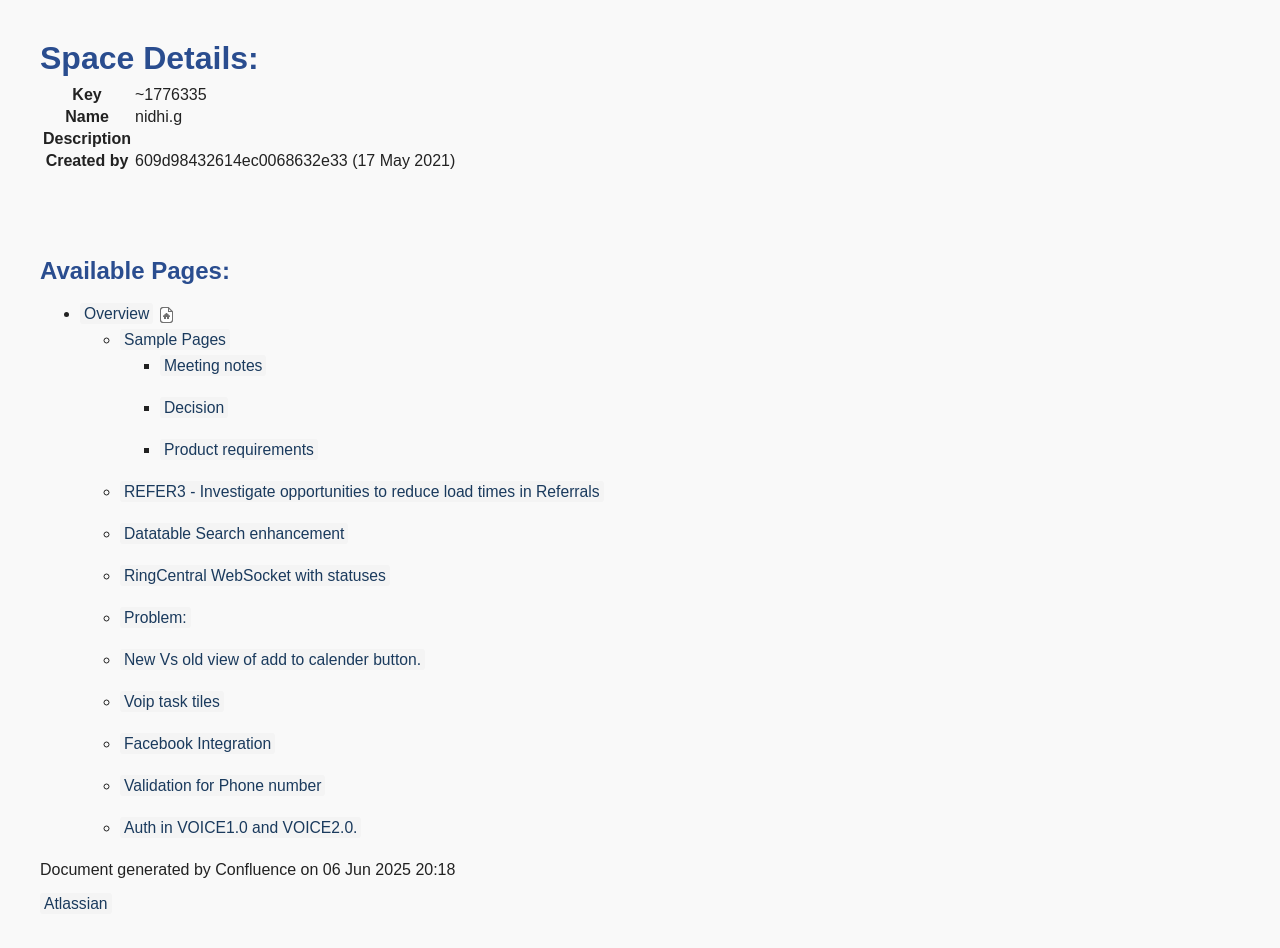
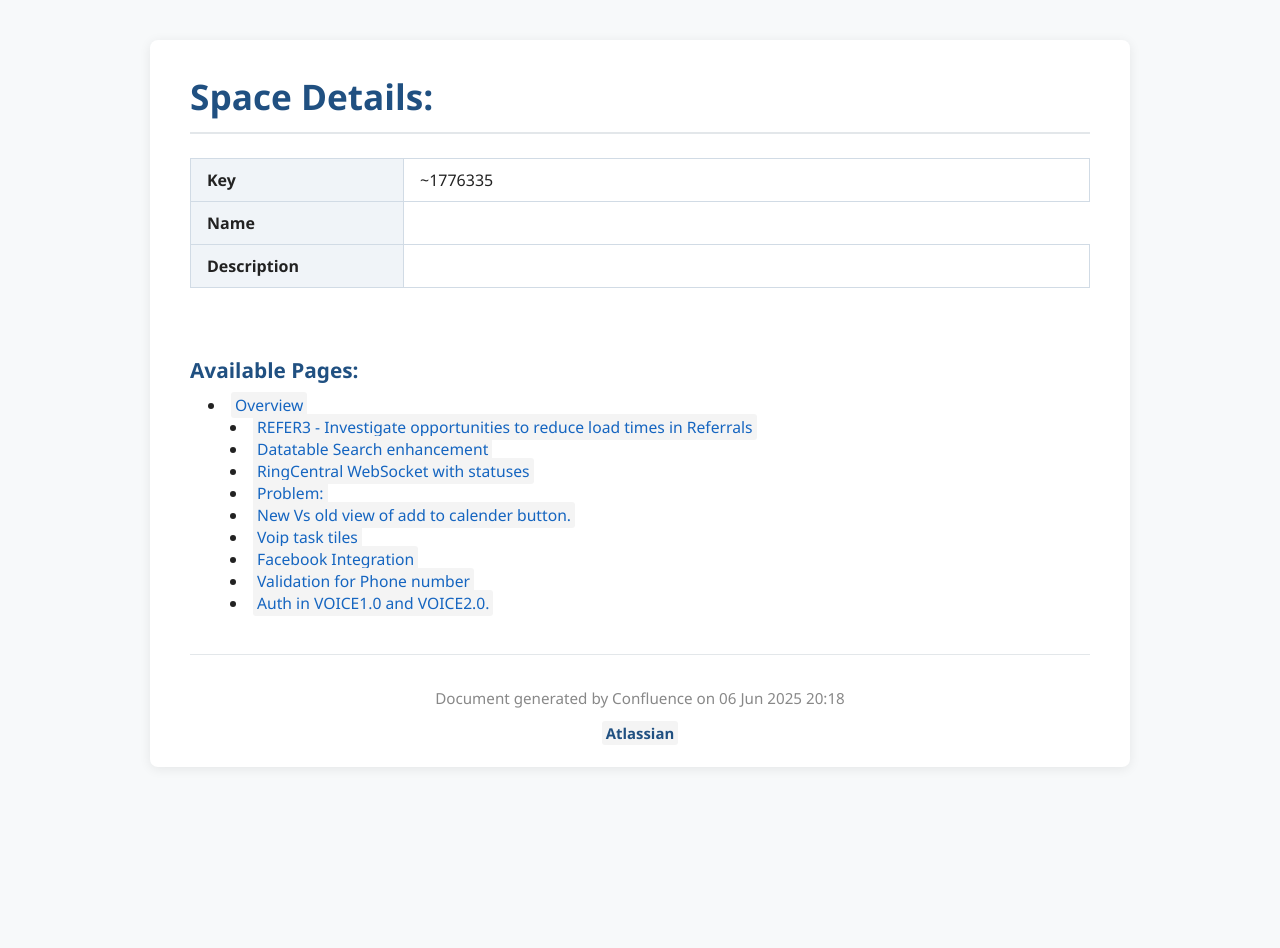
Before and after one commit to nidhiG2610/docs, a plain HTML site: page index.html in a window 1280 px wide. After the commit the page ends 807 px from the top, so only its background shows below. Drawn offline with Linux system fonts and the light colour scheme.

Commit message:
updated css part-2

```diff
--- a/index.html
+++ b/index.html
@@ -3,11 +3,95 @@
 <!DOCTYPE html>
 <html>
     <head>
-        <title>~1776335 (nidhi.g)</title>
+        <title>(nidhi.g)</title>
         <link rel="stylesheet" href="style.css" type="text/css" />
         <META http-equiv="Content-Type" content="text/html; charset=UTF-8">
     </head>
-
+    <style>
+        body {
+            font-family: 'Segoe UI', Arial, sans-serif;
+            background: #f7f9fa;
+            margin: 0;
+            color: #222;
+        }
+        #page {
+            max-width: 900px;
+            margin: 40px auto;
+            background: #fff;
+            box-shadow: 0 2px 12px rgba(0,0,0,0.08);
+            border-radius: 8px;
+            padding: 32px 40px 24px 40px;
+        }
+        #main-header {
+            border-bottom: 2px solid #e3e7ea;
+            margin-bottom: 24px;
+            padding-bottom: 12px;
+        }
+        .pagetitle {
+            font-size: 2.2em;
+            color: #205081;
+            margin: 0;
+        }
+        .confluenceTable {
+            width: 100%;
+            border-collapse: collapse;
+            margin-bottom: 24px;
+        }
+        .confluenceTh, .confluenceTd {
+            border: 1px solid #d1dbe5;
+            padding: 10px 16px;
+        }
+        .confluenceTh {
+            background: #f0f4f8;
+            font-weight: 600;
+            text-align: left;
+            width: 180px;
+        }
+        .confluenceTd {
+            background: #fff;
+        }
+        .pageSectionHeader {
+            margin-bottom: 10px;
+        }
+        .pageSectionTitle {
+            font-size: 1.3em;
+            color: #205081;
+            margin: 0 0 8px 0;
+        }
+        ul {
+            list-style: disc inside;
+            margin: 0 0 0 18px;
+            padding: 0;
+        }
+        ul ul {
+            margin-left: 22px;
+        }
+        a {
+            color: #1565c0;
+            text-decoration: none;
+            transition: color 0.2s;
+        }
+        a:hover {
+            color: #0d47a1;
+            text-decoration: underline;
+        }
+        #footer {
+            margin-top: 40px;
+            border-top: 1px solid #e3e7ea;
+            padding-top: 18px;
+            color: #888;
+            font-size: 0.95em;
+            text-align: center;
+        }
+        #footer-logo a {
+            color: #205081;
+            font-weight: bold;
+            text-decoration: none;
+        }
+        #footer-logo a:hover {
+            text-decoration: underline;
+        }
+    </style>
     <body class="theme-default aui-theme-default">
         <div id="page">
             <div id="main" class="aui-page-panel">
@@ -26,15 +110,10 @@
                         </tr>
                         <tr>
                             <th class="confluenceTh">Name</th>
-                            <td class="confluenceTd">nidhi.g</td>
                         </tr>
                         <tr>
                             <th class="confluenceTh">Description</th>
                             <td class="confluenceTd"></td>
-                        </tr>
-                        <tr>
-                            <th class="confluenceTh">Created by</th>
-                            <td class="confluenceTd">609d98432614ec0068632e33 (17 May 2021)</td>
                         </tr>
                     </table>
                     </div>
@@ -47,32 +126,9 @@
                         </div>
                             <ul>
                         <li>
-                <a href="Overview_1547436107.html">Overview</a>
+                            <a href="index.html">Overview</a>
 
-         <img src="images/icons/contenttypes/home_page_16.png" height="16" width="16" border="0" align="absmiddle"/>                     <ul>
-                    <li>
-                <a href="Sample-Pages_1547436108.html">Sample Pages</a>
-
-                            <ul>
-                    <li>
-                <a href="Meeting-notes_1547436111.html">Meeting notes</a>
-
-                    </li>
-            </ul>
-                    <ul>
-                    <li>
-                <a href="Decision_1547436118.html">Decision</a>
-
-                    </li>
-            </ul>
-                    <ul>
-                    <li>
-                <a href="Product-requirements_1547436125.html">Product requirements</a>
-
-                    </li>
-            </ul>
-            </li>
-            </ul>
+                        </li>
                     <ul>
                     <li>
                 <a href="REFER3---Investigate-opportunities-to-reduce-load-times-in-Referrals_2681044996.html">REFER3 - Investigate opportunities to reduce load times in Referrals</a>
```
Also changed, not shown: REFER3---Investigate-opportunities-to-reduce-load-times-in-Referrals_2681044996.html (+1 -1 lines).
